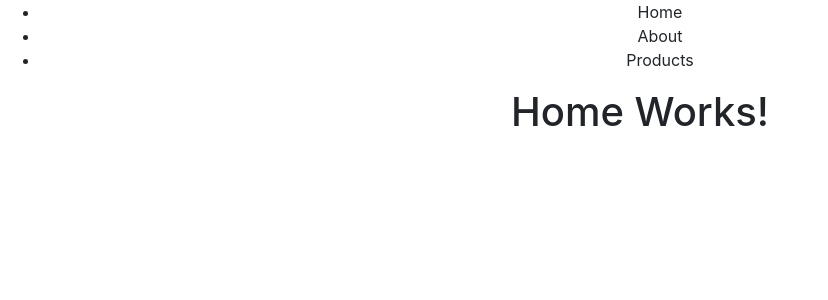
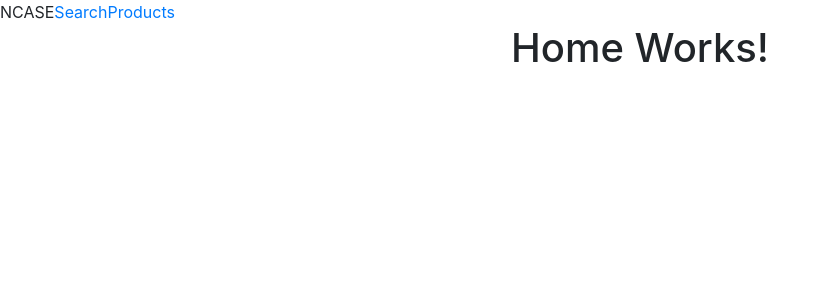
Before and after one commit to jesusMdza/newegg, a React (Create React App) app: page / in a window 1280 px wide. Shown: the top 300 px of the page, without its empty margins (0-828 px from the left). Built offline with nearby package versions, Linux system fonts and the light colour scheme.

Commit message:
feat(app): add node-sass, structure MainNav

```diff
--- a/package.json
+++ b/package.json
@@ -7,6 +7,7 @@
     "@testing-library/react": "^11.1.0",
     "@testing-library/user-event": "^12.1.10",
     "bootstrap": "^4.5.3",
+    "node-sass": "^5.0.0",
     "react": "^17.0.1",
     "react-bootstrap": "^1.4.0",
     "react-dom": "^17.0.1",
--- a/src/Components/MainNav/MainNav.js
+++ b/src/Components/MainNav/MainNav.js
@@ -1,13 +1,15 @@
 import React from 'react';
+import './MainNav.scss';
 
 const MainNav = () => {
   return (
-    <div>
-      <ul>
-        <li>Home</li>
-        <li>About</li>
-        <li>Products</li>
-      </ul>
+    <div className="nav">
+      <div className="logo">NCASE</div>
+      <div className="link-container">
+        <a className="link">Search</a>
+        <a className="link">Products</a>
+      </div>
+      <div className="drawer"></div>
     </div>
   );
 };
```
Also changed, not shown: 1 other file (tests, documents, lock files or other folders).
